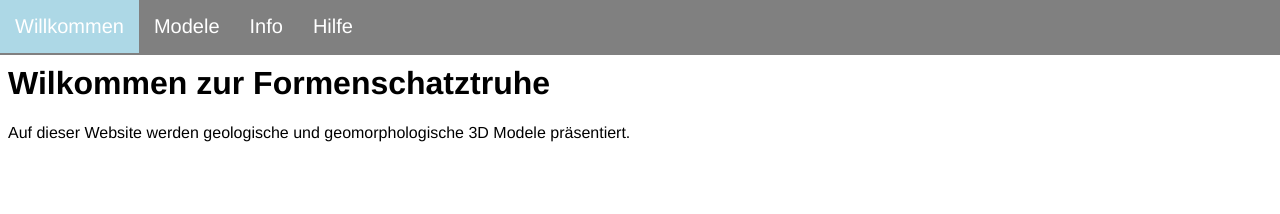
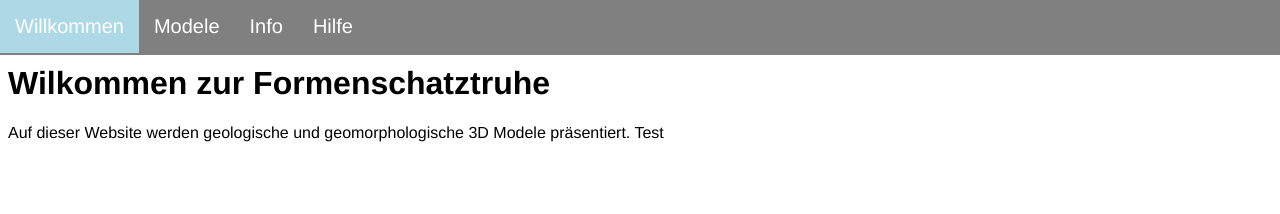
Before and after one commit to jona8175/Formenschatztruhe, a SvelteKit app: page /willkommen in a window 1280 px wide. Shown: the top 214 px of the page. Built offline with nearby package versions, Linux system fonts and the light colour scheme.

Commit message:
Test added

```diff
--- a/src/routes/willkommen/+page.svelte
+++ b/src/routes/willkommen/+page.svelte
@@ -3,6 +3,6 @@
 <body>
 
     <h1>Wilkommen zur Formenschatztruhe</h1>
-    <p>Auf dieser Website werden geologische und geomorphologische 3D Modele präsentiert.</p>
+    <p>Auf dieser Website werden geologische und geomorphologische 3D Modele präsentiert. Test</p>
 
 </body>
```
